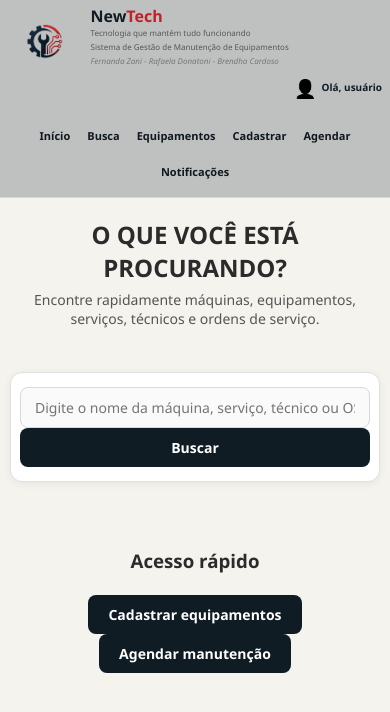
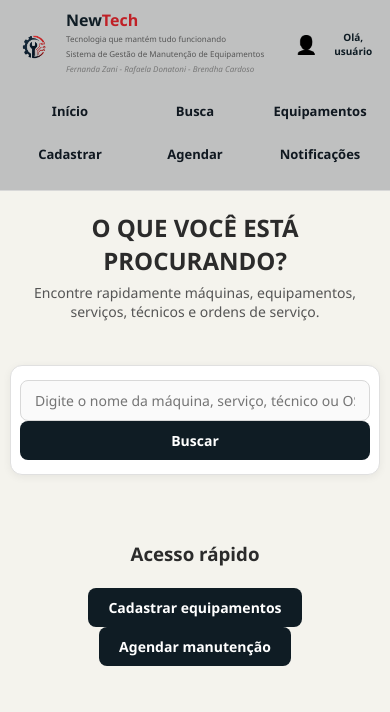
Before and after one commit to zani-fer/novo_NewTech, a plain HTML site: page busca.html in a window 390 px wide. Drawn offline with Linux system fonts and the light colour scheme.

Commit message:
Add files via upload

```diff
--- a/style.css
+++ b/style.css
@@ -827,3 +827,130 @@ tr:hover {
     }
 
 }
+
+
+/* =====================================
+   AJUSTE DO CABEÇALHO PARA CELULAR
+===================================== */
+
+@media (max-width: 768px) {
+
+    header {
+        padding: 12px 10px !important;
+    }
+
+    .header-top {
+        display: grid !important;
+        grid-template-columns: minmax(0, 1fr) auto;
+        grid-template-areas:
+            "logo usuario"
+            "menu menu";
+        align-items: center;
+        gap: 12px 8px;
+        width: 100%;
+    }
+
+    /* LOGO */
+
+    .logo-container {
+        grid-area: logo;
+        display: flex;
+        align-items: center;
+        gap: 8px;
+        min-width: 0;
+    }
+
+    .logo-img {
+        width: 48px;
+        height: 48px;
+        object-fit: contain;
+        flex-shrink: 0;
+    }
+
+    .logo-textos {
+        min-width: 0;
+    }
+
+    .logo-textos h1 {
+        font-size: 21px;
+        margin: 0 0 3px;
+    }
+
+    .logo-textos p {
+        font-size: 9px;
+        line-height: 1.4;
+        margin: 2px 0;
+    }
+
+    .logo-textos .autores {
+        font-size: 8px;
+    }
+
+    /* USUÁRIO */
+
+    .user-info {
+        grid-area: usuario;
+        position: static !important;
+        display: flex;
+        align-items: center;
+        justify-content: center;
+        gap: 4px;
+        font-size: 11px;
+        white-space: normal;
+        text-align: center;
+        max-width: 85px;
+    }
+
+    /* MENU */
+
+    nav.main-nav {
+        grid-area: menu;
+        display: grid !important;
+        grid-template-columns: repeat(3, 1fr);
+        justify-content: center;
+        align-items: center;
+        gap: 5px;
+        width: 100% !important;
+        padding: 5px 0 !important;
+        margin: 0;
+    }
+
+    nav.main-nav a {
+        display: flex;
+        align-items: center;
+        justify-content: center;
+        text-align: center;
+        font-size: 13px !important;
+        padding: 10px 3px !important;
+        white-space: nowrap;
+    }
+
+}
+
+/* CELULARES MENORES */
+
+@media (max-width: 380px) {
+
+    .logo-img {
+        width: 40px;
+        height: 40px;
+    }
+
+    .logo-textos h1 {
+        font-size: 18px;
+    }
+
+    .logo-textos p {
+        font-size: 8px;
+    }
+
+    .user-info {
+        font-size: 10px;
+        max-width: 72px;
+    }
+
+    nav.main-nav a {
+        font-size: 11px !important;
+    }
+
+}
```
